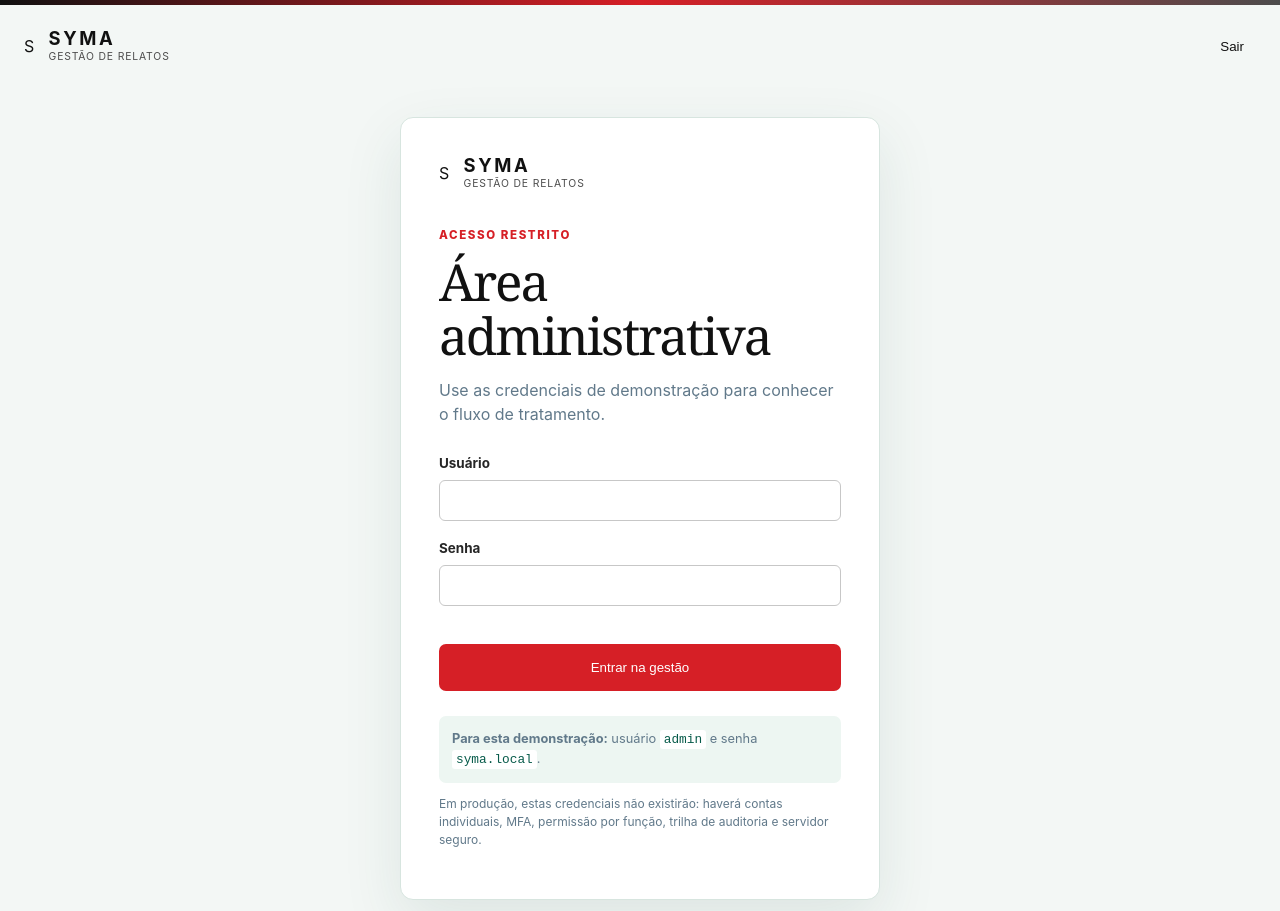
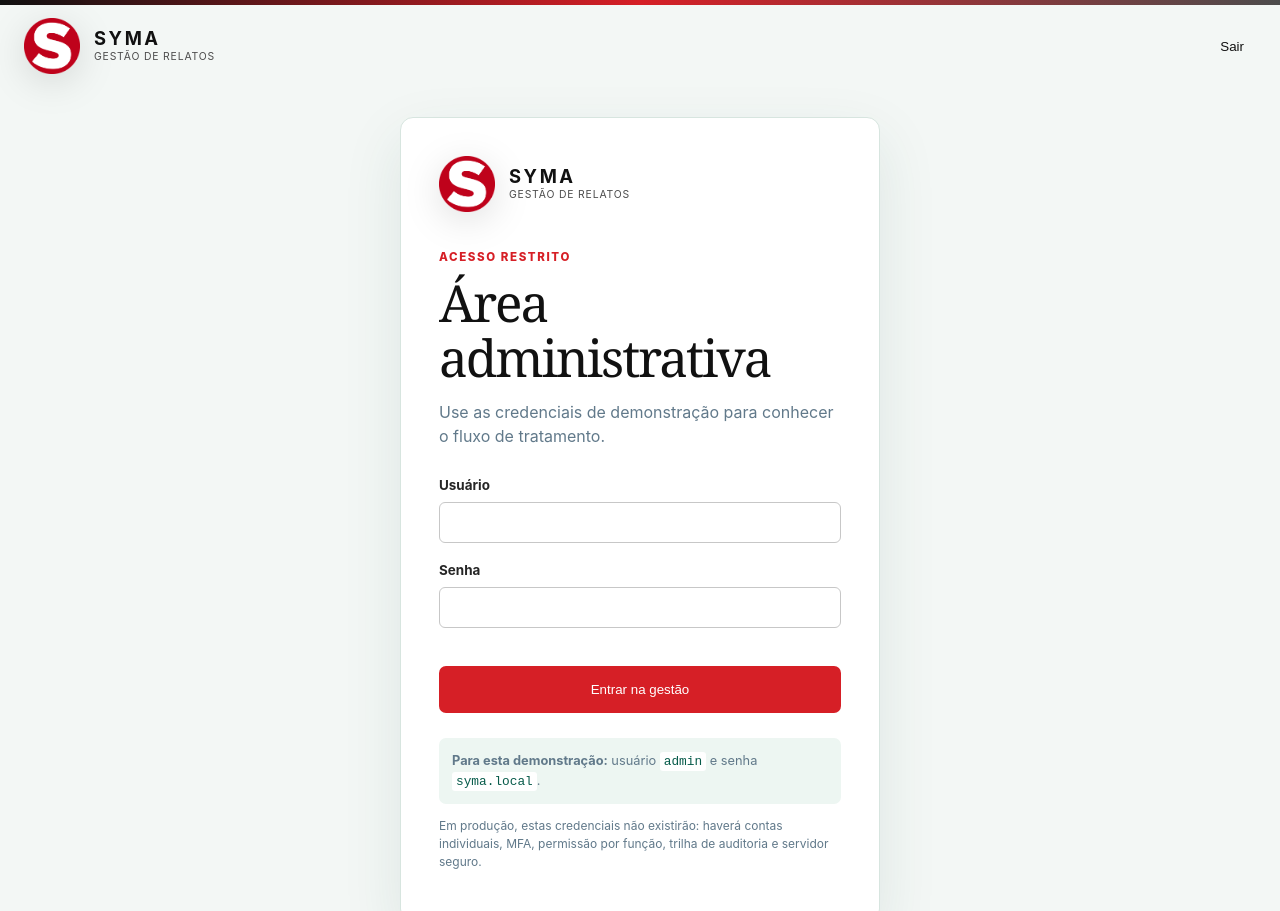
Before and after one commit to rafaelbraido01-web/Ouvidoria-SYMA, a website: page admin.html in a window 1280 px wide. Shown: the top 911 px of the page. Drawn offline with Linux system fonts and the light colour scheme.

Commit message:
Ajusta logos da área administrativa

```diff
--- a/admin.html
+++ b/admin.html
@@ -12,7 +12,7 @@
     <div class="topline"></div>
     <header class="admin-header">
       <a class="brand" href="index.html" aria-label="Voltar ao Canal de Integridade SYMA">
-        <span class="brand-mark">S</span><span><strong>SYMA</strong><small>Gest&atilde;o de relatos</small></span>
+        <img class="brand-logo" src="assets/logo-syma-branco.png" alt="Logo SYMA" /><span><strong>SYMA</strong><small>Gest&atilde;o de relatos</small></span>
       </a>
       <div class="admin-header-actions"><span id="operator-name"></span><button id="logout" class="button button-quiet" type="button">Sair</button></div>
     </header>
@@ -40,7 +40,7 @@
 
     <main id="login-view" class="login-view">
       <section class="login-card">
-        <a class="brand" href="index.html"><span class="brand-mark">S</span><span><strong>SYMA</strong><small>Gest&atilde;o de relatos</small></span></a>
+        <a class="brand" href="index.html"><img class="brand-logo" src="assets/logo-syma-branco.png" alt="Logo SYMA" /><span><strong>SYMA</strong><small>Gest&atilde;o de relatos</small></span></a>
         <p class="eyebrow">ACESSO RESTRITO</p><h1>&Aacute;rea administrativa</h1><p>Use as credenciais de demonstra&ccedil;&atilde;o para conhecer o fluxo de tratamento.</p>
         <form id="login-form" novalidate>
           <label>Usu&aacute;rio<input id="login-user" autocomplete="username" required /></label>
```
